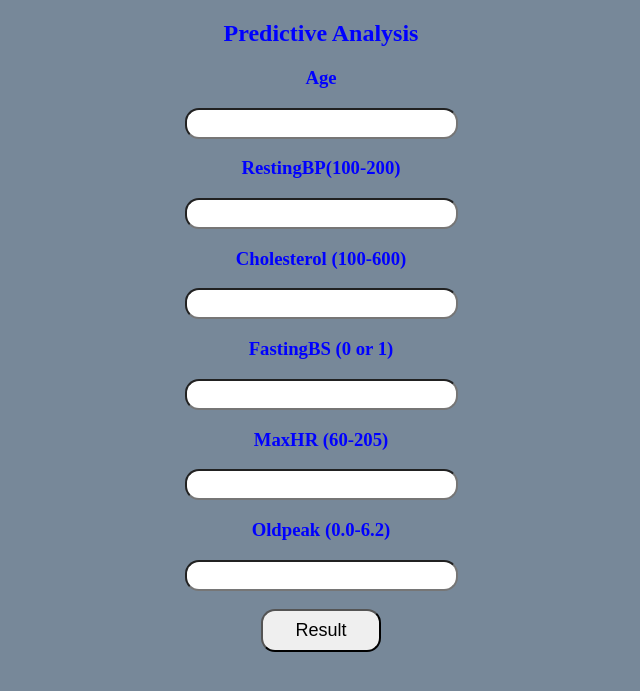
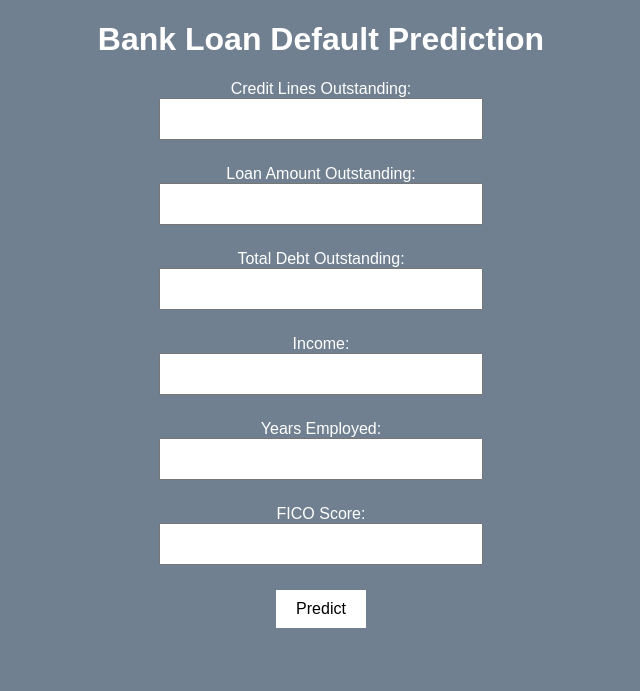
Before and after one commit to Audreeey/ProjetMlOps, a Flask app: page / in a window 1280 px wide. Shown: the top 691 px of the page, without its empty margins (319-959 px from the left). Run offline with Flask 2, Linux system fonts and the light colour scheme; parts of the project's set-up code (start-up, migrations or seed data) failed here and were passed over.

Commit message:
Premier commit

```diff
--- a/app.py
+++ b/app.py
@@ -2,49 +2,63 @@ from flask import Flask, render_template, request
 import pickle
 import pandas as pd
 
-
 app = Flask(__name__)
-model = pickle.load(open("catboost_model-2.pkl", "rb"))
-
+model = pickle.load(open("random_forest_model.pkl", "rb"))  # Chargez votre modèle mis à jour
 
 def model_pred(features):
-    test_data = pd.DataFrame([features])
+    # Convertir les caractéristiques en DataFrame avec les noms de colonnes correspondants
+    feature_names = ['credit_lines_outstanding', 'loan_amt_outstanding', 'total_debt_outstanding',
+                     'income', 'years_employed', 'fico_score']
+    test_data = pd.DataFrame([features], columns=feature_names)
     prediction = model.predict(test_data)
     return int(prediction[0])
 
-
 @app.route("/", methods=["GET"])
-def Home():
+def home():
     return render_template("index.html")
-
 
 @app.route("/predict", methods=["POST"])
 def predict():
     if request.method == "POST":
-        Age = int(request.form["Age"])
-        RestingBP = int(request.form["RestingBP"])
-        Cholesterol = int(request.form["Cholesterol"])
-        Oldpeak = float(request.form["Oldpeak"])
-        FastingBS = int(request.form["FastingBS"])
-        MaxHR = int(request.form["MaxHR"])
-        prediction = model.predict(
-            [[Age, RestingBP, Cholesterol, FastingBS, MaxHR, Oldpeak]]
-        )
+        try:
+            # Extraire les caractéristiques du formulaire
+            credit_lines_outstanding = int(request.form["credit_lines_outstanding"])
+            loan_amt_outstanding = float(request.form["loan_amt_outstanding"])
+            total_debt_outstanding = float(request.form["total_debt_outstanding"])
+            income = float(request.form["income"])
+            years_employed = int(request.form["years_employed"])
+            fico_score = int(request.form["fico_score"])
 
-        if prediction[0] == 1:
-            return render_template(
-                "index.html",
-                prediction_text="Kindly make an appointment with the doctor!",
-            )
+            # Créer un dictionnaire de caractéristiques
+            features = {
+                'credit_lines_outstanding': credit_lines_outstanding,
+                'loan_amt_outstanding': loan_amt_outstanding,
+                'total_debt_outstanding': total_debt_outstanding,
+                'income': income,
+                'years_employed': years_employed,
+                'fico_score': fico_score
+            }
 
-        else:
-            return render_template(
-                "index.html", prediction_text="You are well. No worries :)"
-            )
+            # Prédiction du modèle
+            prediction = model_pred(features)
 
+            # Affichage du résultat
+            if prediction == 0:
+                return render_template(
+                    "index.html",
+                    prediction_text="This customer is unlikely to default."
+                )
+            else:
+                return render_template(
+                    "index.html",
+                    prediction_text="This customer is likely to default!"
+                )
+        except Exception as e:
+            # Affiche l'erreur dans la console et renvoie un message d'erreur
+            print(f"An error occurred: {e}")
+            return render_template("index.html", prediction_text="An error occurred. Please try again.")
     else:
         return render_template("index.html")
 
-
 if __name__ == "__main__":
     app.run(host="0.0.0.0", port=5000, debug=True)
--- a/templates/index.html
+++ b/templates/index.html
@@ -1,154 +1,72 @@
 <!DOCTYPE html>
 <html lang="en">
-
 <head>
     <meta charset="UTF-8">
     <meta name="viewport" content="width=device-width, initial-scale=1.0">
-    <title>Document</title>
-</head>
-
-<body>
-
-    <div style="color:blue">
-        <form action="{{ url_for('predict')}}" method="post">
-            <h2>Predictive Analysis</h2>
-            <h3>Age</h3><input id="first" name="Age" type="number " required="required">
-            <h3>RestingBP(100-200)</h3><input id="second" name="RestingBP" required="required">
-            <h3>Cholesterol (100-600)</h3><input id="third" name="Cholesterol" required="required">
-            <h3>FastingBS (0 or 1)</h3><input id="fourth" name="FastingBS" required="required">
-            <h3>MaxHR (60-205)</h3><input id="fifth" name="MaxHR" required="required">
-            <h3>Oldpeak (0.0-6.2)</h3><input id="sixth" name="Oldpeak" required="required">
-            <br><br><button id="sub" type="submit ">Result</button>
-            <br>
-
-        </form>
-
-        <br><br><h3>{{ prediction_text }}<h3>
-    </div>
-
-
+    <title>Bank Loan Default Prediction</title>
     <style>
         body {
-            background-color: lightslategray;
-            text-align: center;
-            padding: 0px;
-        }
-
-        #research {
-            font-size: 18px;
-            width: 100px;
-            height: 23px;
-            top: 23px;
-        }
-
-        #box {
-            border-radius: 60px;
-            border-color: 45px;
-            border-style: solid;
-            font-family: cursive;
-            text-align: center;
-            background-color: rgb(168, 131, 61);
-            font-size: medium;
-            position: absolute;
-            width: 700px;
-            bottom: 9%;
-            height: 850px;
-            right: 30%;
-            padding: 0px;
-            margin: 0px;
-            font-size: 14px;
-        }
-
-        #fuel {
-            width: 83px;
-            height: 43px;
-            text-align: center;
-            border-radius: 14px;
-            font-size: 20px;
-        }
-
-        #fuel:hover {
-            background-color: coral;
-        }
-
-        #research {
-            width: 99px;
-            height: 43px;
-            text-align: center;
-            border-radius: 14px;
-            font-size: 18px;
-        }
-
-        #research:hover {
-            background-color: coral;
-        }
-
-        #resea {
-            width: 99px;
-            height: 43px;
-            text-align: center;
-            border-radius: 14px;
-            font-size: 18px;
-        }
-
-        #resea:hover {
-            background-color: coral;
-        }
-
-        #sub {
-            width: 120px;
-            height: 43px;
-            text-align: center;
-            border-radius: 14px;
-            font-size: 18px;
-        }
-
-        #sub:hover {
-            background-color: darkcyan;
-        }
-
-        #first {
-            border-radius: 14px;
-            height: 25px;
-            font-size: 20px;
+            background-color: #708090;
+            color: white;
+            font-family: Arial, sans-serif;
             text-align: center;
         }
-
-        #second {
-            border-radius: 14px;
-            height: 25px;
-            font-size: 20px;
-            text-align: center;
+        .input-field {
+            margin-bottom: 15px;
         }
-
-        #third {
-            border-radius: 14px;
-            height: 25px;
-            font-size: 20px;
-            text-align: center;
+        input[type="text"] {
+            width: 300px;
+            padding: 10px;
+            font-size: 16px;
+            margin-bottom: 10px;
         }
-
-        #fourth {
-            border-radius: 14px;
-            height: 25px;
-            font-size: 20px;
-            text-align: center;
+        .button {
+            padding: 10px 20px;
+            font-size: 16px;
+            background-color: #fff;
+            color: #000;
+            border: none;
+            cursor: pointer;
         }
-
-        #fifth {
-            border-radius: 14px;
-            height: 25px;
-            font-size: 20px;
-            text-align: center;
-        }
-
-        #sixth {
-            border-radius: 14px;
-            height: 25px;
-            font-size: 20px;
-            text-align: center;
+        h3 {
+            color: yellow; /* Couleur du texte de la prédiction pour le rendre visible */
+            margin-top: 20px;
         }
     </style>
+</head>
+<body>
+    <h1>Bank Loan Default Prediction</h1>
+    <form action="/predict" method="post">
+        <div class="input-field">
+            <label for="credit_lines_outstanding">Credit Lines Outstanding:</label><br>
+            <input type="text" name="credit_lines_outstanding" required><br>
+        </div>
+        <div class="input-field">
+            <label for="loan_amt_outstanding">Loan Amount Outstanding:</label><br>
+            <input type="text" name="loan_amt_outstanding" required><br>
+        </div>
+        <div class="input-field">
+            <label for="total_debt_outstanding">Total Debt Outstanding:</label><br>
+            <input type="text" name="total_debt_outstanding" required><br>
+        </div>
+        <div class="input-field">
+            <label for="income">Income:</label><br>
+            <input type="text" name="income" required><br>
+        </div>
+        <div class="input-field">
+            <label for="years_employed">Years Employed:</label><br>
+            <input type="text" name="years_employed" required><br>
+        </div>
+        <div class="input-field">
+            <label for="fico_score">FICO Score:</label><br>
+            <input type="text" name="fico_score" required><br>
+        </div>
+        <button type="submit" class="button">Predict</button>
+    </form>
+
+    <!-- Affichage du résultat -->
+    {% if prediction_text %}
+        <h3>{{ prediction_text }}</h3>
+    {% endif %}
 </body>
-
 </html>
```
Also changed, not shown: app_monitoring.py (+34 -34 lines), test.py (+15 -8 lines), vérif.py (added, +12 -0 lines), ypnb.py (added, +22 -0 lines), .github/workflows/github-docker-cicd.yaml, Loan_Data.csv (added), 2 other files.
